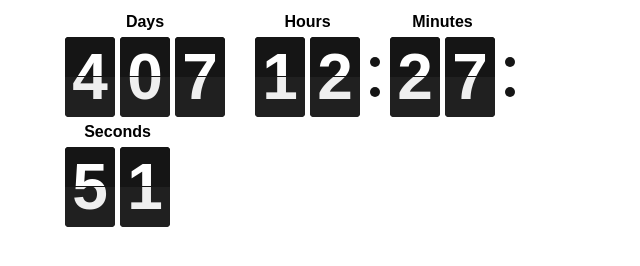
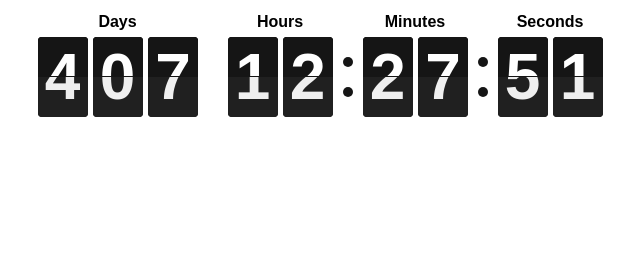
Before and after one commit to Sunghyun01/Flipdown, a plain HTML site: page index.html in a window 1280 px wide. Shown: the part 304-570 px from the top of the page, without its empty margins (320-960 px from the left). Drawn offline with Linux system fonts and the light colour scheme.

Commit message:
Update flipdown.css

```diff
--- a/css/flipdown/flipdown.css
+++ b/css/flipdown/flipdown.css
@@ -70,7 +70,7 @@
 
 .flipdown {
   overflow: visible;
-  width: 510px;
+  width: 565px;
   height: 110px;
 }
 
```
